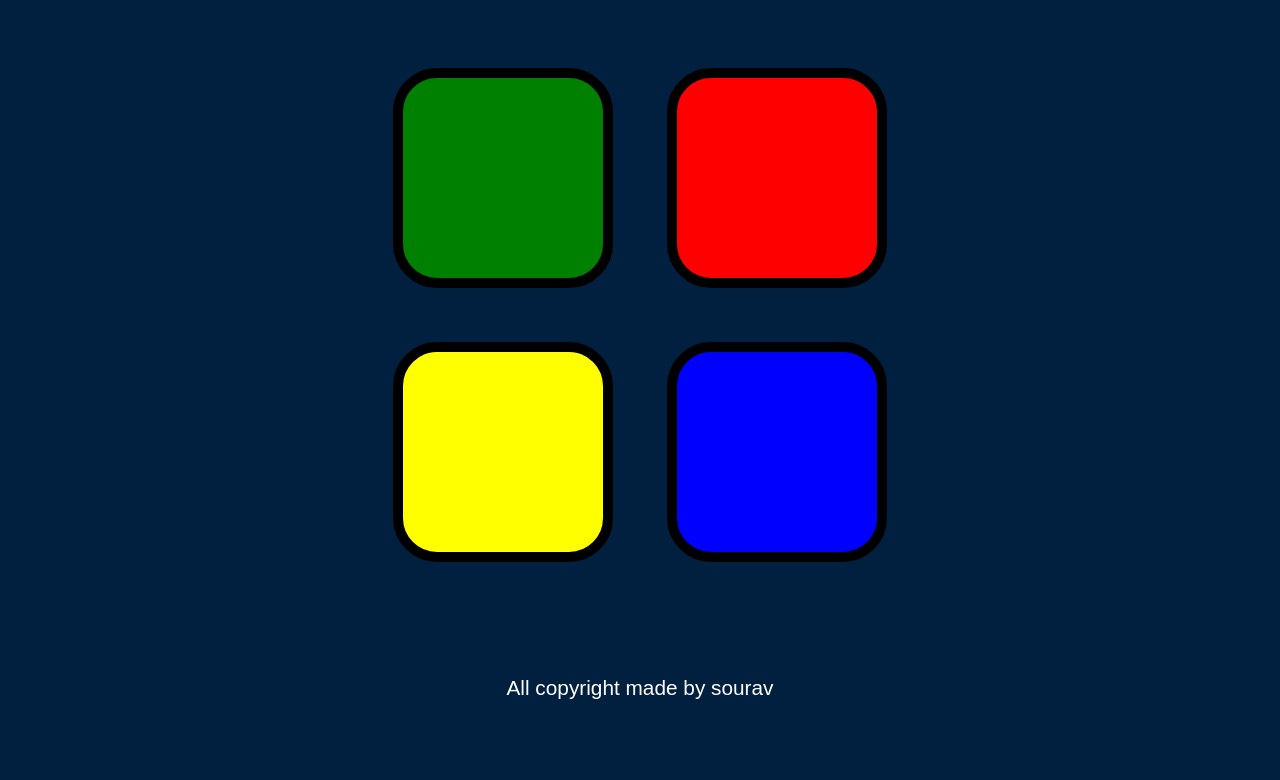
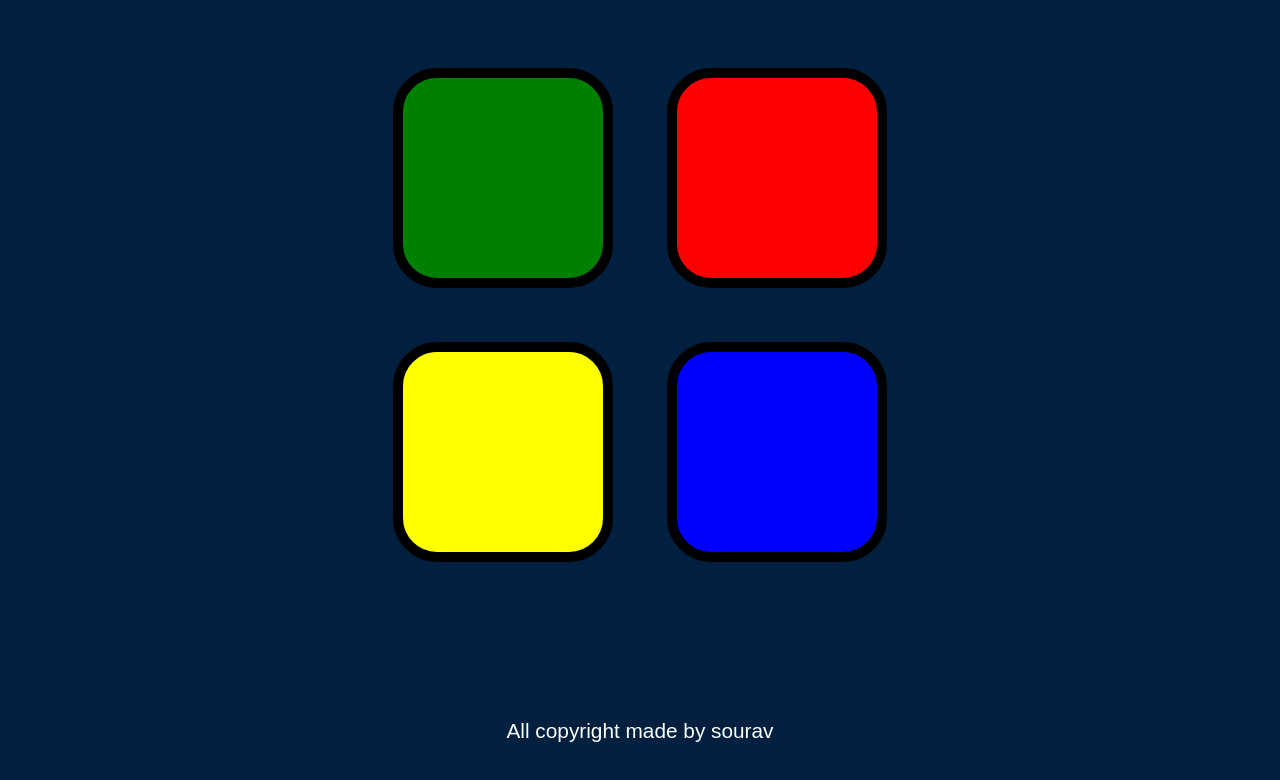
Before and after one commit to sourav1812/simon_game, a plain HTML site: page index.html in a window 1280 px wide. Shown: the part 154-934 px from the top of the page. Before the commit the page ends 909 px from the top, so only its background shows below. Drawn offline with nearby package versions, Linux system fonts and the light colour scheme.

Commit message:
Update styles.css

```diff
--- a/styles.css
+++ b/styles.css
@@ -55,7 +55,7 @@ body {
 .footer{
   font-family: sans-serif;
   font-size: 1.3rem;
-  height:100px;
+  height: 100px;
   color: white;
-  padding-top: 5%;
+  margin-top: 10%;
 }
```
